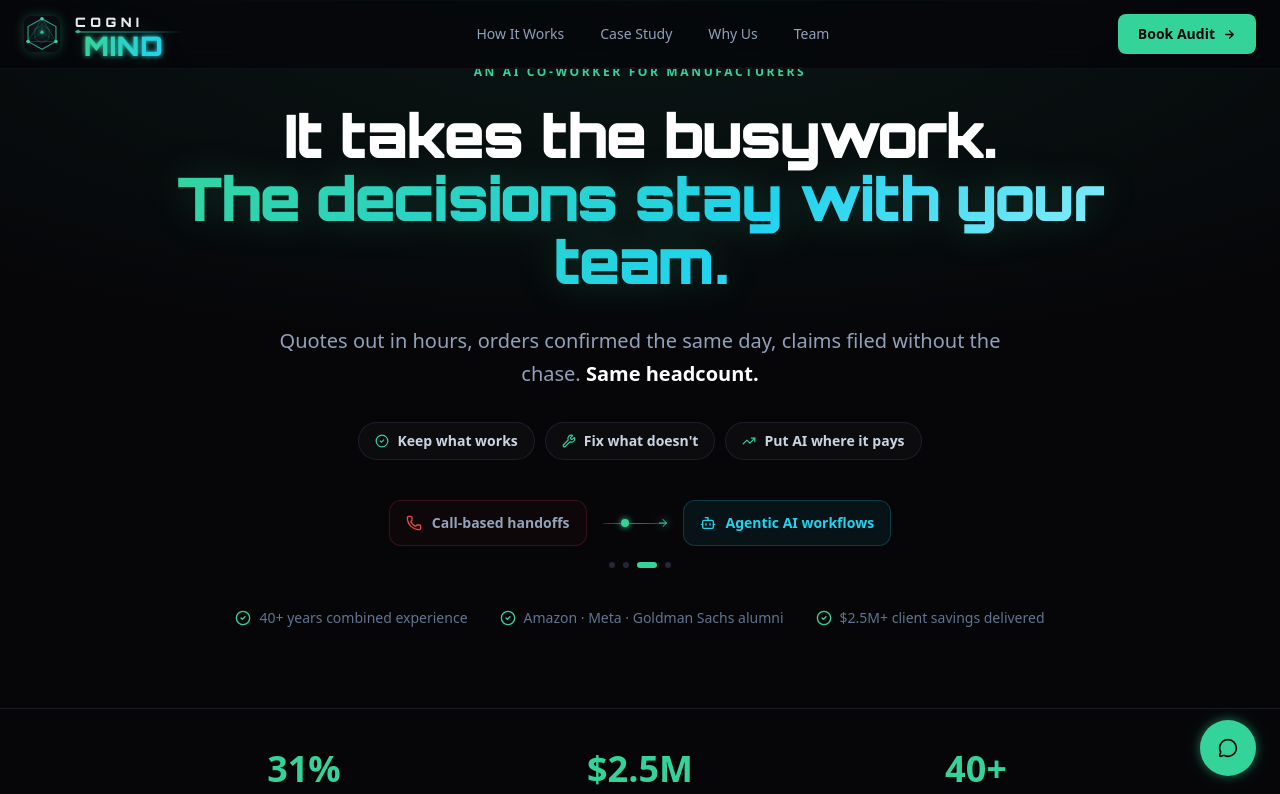
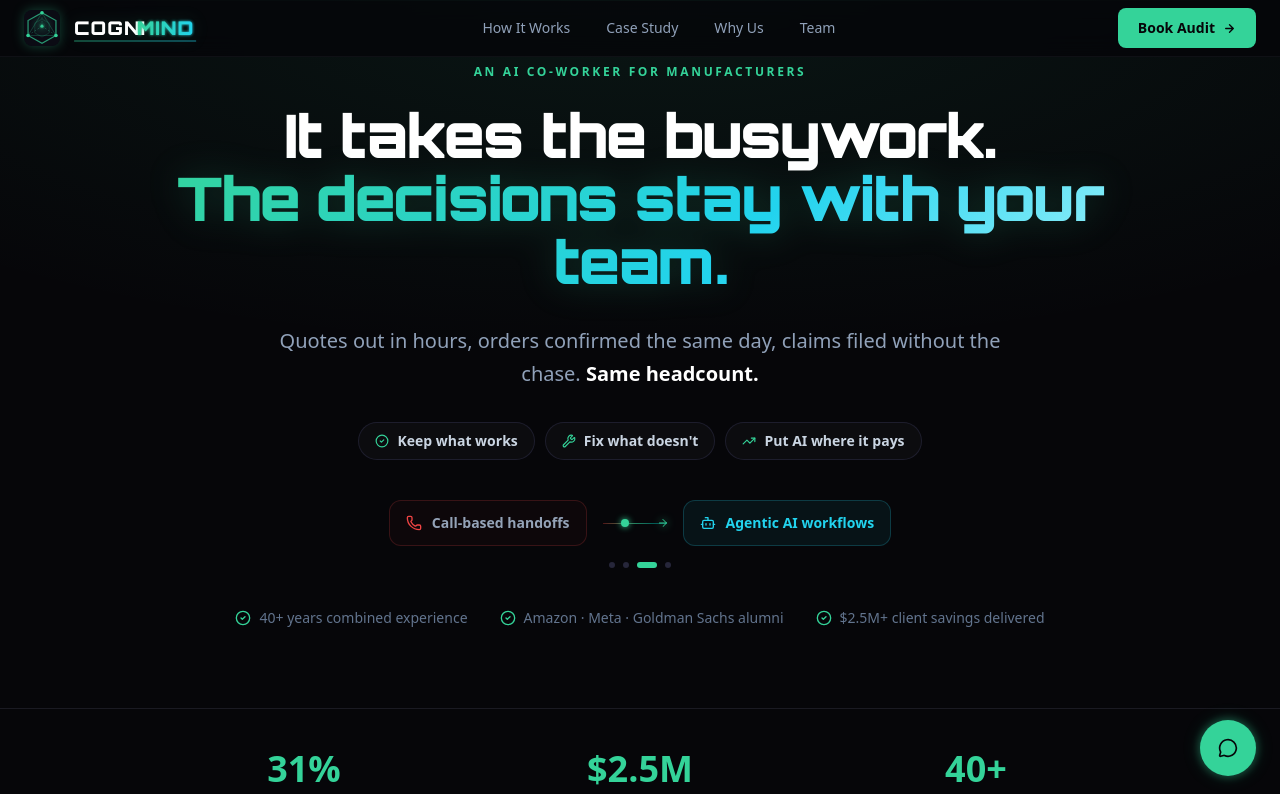
Before and after one commit to skaveti1/cogni_mind, a Next.js app: page / in a window 1280 px wide. Shown: the top 794 px of the page. Built offline with nearby package versions, Linux system fonts and the light colour scheme.

Commit message:
Update Cognimind wordmark

```diff
--- a/src/components/CogniWordMark.tsx
+++ b/src/components/CogniWordMark.tsx
@@ -1,32 +1,20 @@
-// Creative COGNI MIND wordmark
-// COGNI — small, tracked wide, white · gradient rule · MIND — large, bold, gradient
-
 export default function CogniWordMark() {
   return (
     <svg
-      viewBox="0 0 116 52"
-      width="116"
-      height="52"
+      viewBox="0 0 142 40"
+      width="128"
+      height="36"
       xmlns="http://www.w3.org/2000/svg"
-      aria-label="Cogni Mind"
+      role="img"
+      aria-label="Cognimind"
     >
       <defs>
-        {/* emerald → cyan gradient shared across elements */}
         <linearGradient id="wm-main" x1="0%" y1="0%" x2="100%" y2="0%">
-          <stop offset="0%"   stopColor="#34d399" />
+          <stop offset="0%" stopColor="#34d399" />
           <stop offset="100%" stopColor="#22d3ee" />
         </linearGradient>
-
-        {/* fade-out line: solid brand → transparent */}
-        <linearGradient id="wm-line" x1="0%" y1="0%" x2="100%" y2="0%">
-          <stop offset="0%"   stopColor="#34d399" stopOpacity="0.9" />
-          <stop offset="70%"  stopColor="#22d3ee" stopOpacity="0.5" />
-          <stop offset="100%" stopColor="#22d3ee" stopOpacity="0"   />
-        </linearGradient>
-
-        {/* glow filter on MIND */}
-        <filter id="wm-glow" x="-20%" y="-40%" width="140%" height="180%">
-          <feGaussianBlur stdDeviation="2.5" result="blur" />
+        <filter id="wm-glow" x="-20%" y="-50%" width="140%" height="200%">
+          <feGaussianBlur stdDeviation="2" result="blur" />
           <feMerge>
             <feMergeNode in="blur" />
             <feMergeNode in="SourceGraphic" />
@@ -34,38 +22,30 @@ export default function CogniWordMark() {
         </filter>
       </defs>
 
-      {/* ── COGNI — small, tracked wide, white ── */}
       <text
-        x="3"
-        y="19"
-        fontSize="13"
+        x="2"
+        y="28"
+        fontSize="21"
         fontWeight="900"
         fill="white"
-        letterSpacing="4.5"
-        style={{ fontFamily: "var(--font-orbitron, 'Orbitron', monospace)", opacity: 0.92 }}
+        letterSpacing="1.2"
+        style={{ fontFamily: "var(--font-orbitron, 'Orbitron', monospace)" }}
       >
         COGNI
       </text>
-
-      {/* ── Gradient rule between the two words ── */}
-      <rect x="3" y="23.5" width="110" height="0.9" fill="url(#wm-line)" rx="0.4" />
-
-      {/* ── Small diamond accent on the rule ── */}
-      <polygon points="3,23.5 6,21.5 9,23.5 6,25.5" fill="#34d399" opacity="0.8" />
-
-      {/* ── MIND — large, bold, gradient glow ── */}
       <text
-        x="12"
-        y="48"
-        fontSize="27"
+        x="72"
+        y="28"
+        fontSize="21"
         fontWeight="900"
         fill="url(#wm-main)"
-        letterSpacing="1"
+        letterSpacing="1.2"
         filter="url(#wm-glow)"
         style={{ fontFamily: "var(--font-orbitron, 'Orbitron', monospace)" }}
       >
         MIND
       </text>
+      <rect x="2" y="34" width="136" height="1" rx="0.5" fill="url(#wm-main)" opacity="0.65" />
     </svg>
   );
 }
```
